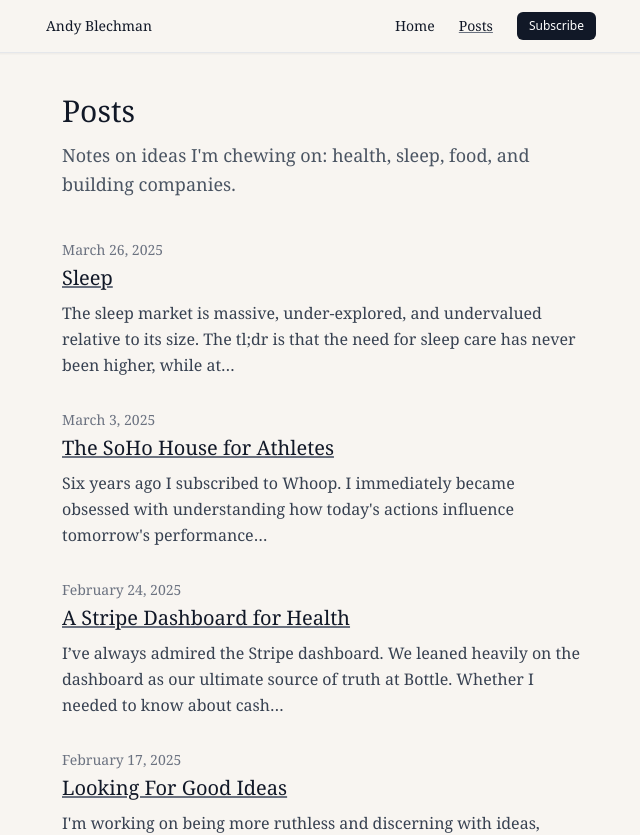
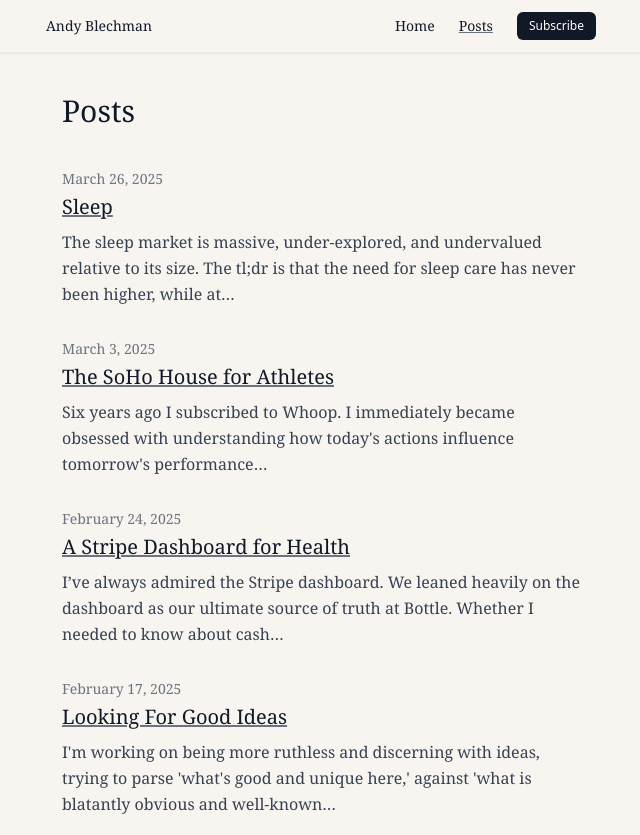
Before and after one commit to ablechman/andyblechman.com, a React (Vite) app: page /blog in a window 1280 px wide. Shown: the top 835 px of the page, without its empty margins (319-959 px from the left). Built offline with nearby package versions, Linux system fonts and the light colour scheme.

Commit message:
Remove blog index tagline
Co-Authored-By: Claude Opus 5.5 <noreply@anthropic.com>

```diff
--- a/src/pages/Blog.jsx
+++ b/src/pages/Blog.jsx
@@ -10,10 +10,7 @@ const Blog = () => {
 
   return (
     <main>
-      <h1 className="text-3xl font-normal mb-3">Posts</h1>
-      <p className="text-lg leading-relaxed text-gray-600 mb-10">
-        Notes on ideas I'm chewing on: health, sleep, food, and building companies.
-      </p>
+      <h1 className="text-3xl font-normal mb-10">Posts</h1>
 
       <div className="space-y-8">
         {posts.map((post) => (
```
